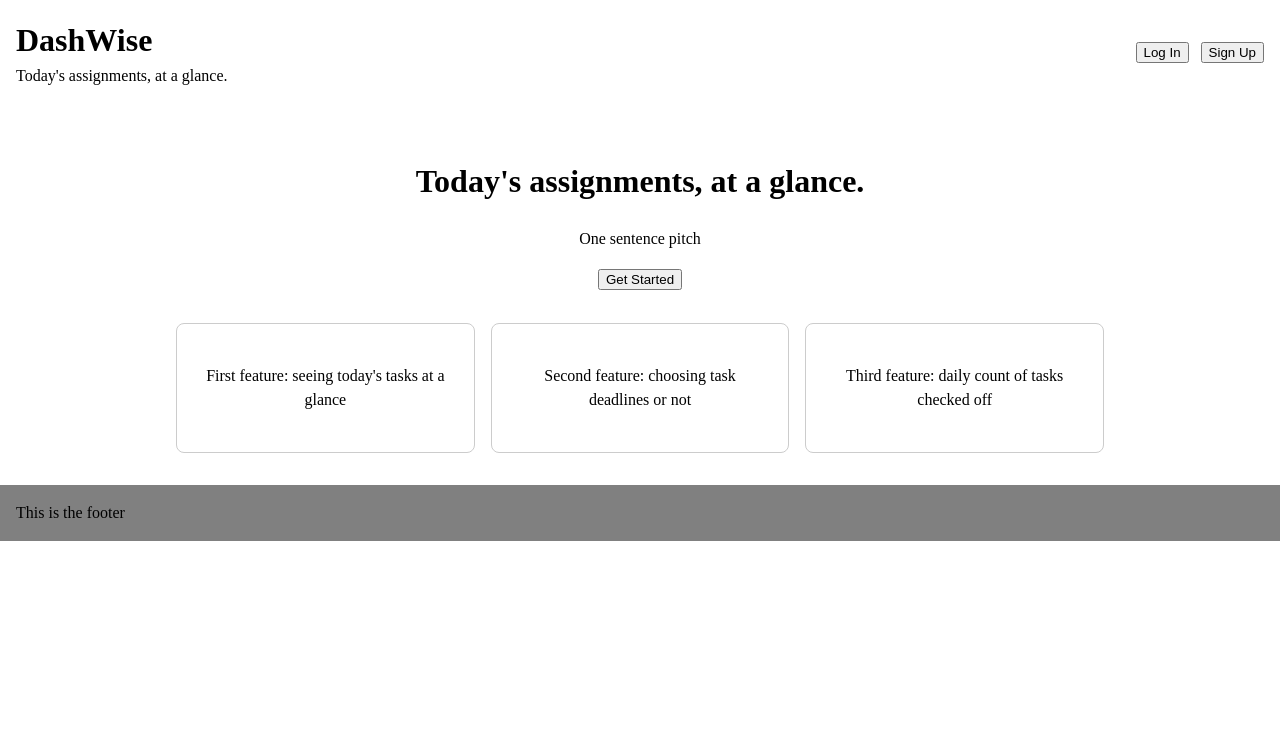
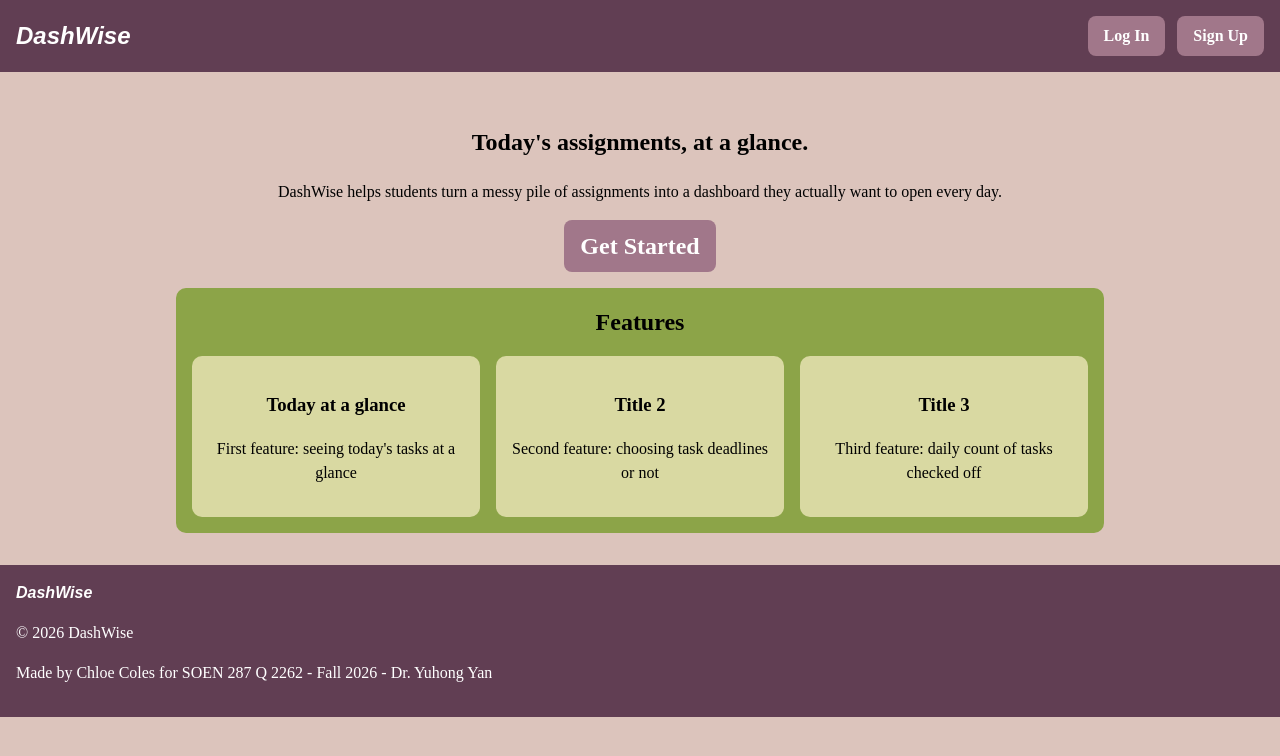
Before and after one commit to chloeco1es/SOEN287, a website: page public/index.html in a window 1280 px wide. Drawn offline with Linux system fonts and the light colour scheme; a web font is replaced by a local one.

Commit message:
Add brand colours, logo, button styles, and landing page content

```diff
--- a/public/css/styles.css
+++ b/public/css/styles.css
@@ -1,10 +1,22 @@
+:root {
+    --font-logo: "Sansita", sans-serif;
+
+    --color-1: #59465c;
+    --color-2: #a1778a;
+    --color-3: #613e53;
+    --color-4: #d9d9a2;
+    --color-5: #8ca448;
+    --color-6: #dcc4bc;
+
+    background-color: var(--color-6);
+}
+
 *, *::before, *::after {
     box-sizing: border-box;
 }
 
 body {
     margin: 0;
-    /* font-family: system-ui, sans-serif; */
     line-height: 1.5;
 }
 
@@ -15,6 +27,50 @@ header {
     align-items: center;
     gap: 1rem;
     padding: 1rem;
+    background-color: var(--color-3);
+    color: white;
+}
+
+.logo {
+    font-family: var(--font-logo);
+    font-weight: 800;
+    font-style: italic;
+    color: white;
+    text-decoration: none;
+}
+.logo-sm {
+    font-size: 1rem;
+}
+.logo-md {
+    font-size: 1.5rem;
+}
+.logo-lg {
+    font-size: 3rem;
+}
+
+.button {
+    display: inline-flex;
+    align-items: center;
+    justify-content: center;
+    padding: 0.5rem 1rem;
+    background-color: var(--color-2);
+    color: white;
+    text-decoration: none;
+    border: none;
+    border-radius: 8px;
+    font-weight: 600;
+}
+.button:hover {
+    filter: brightness(1.15);
+}
+.button-sm {
+    font-size: 1rem;
+}
+.button-md {
+    font-size: 1.25rem;
+}
+.button-lg {
+    font-size: 1.5rem;
 }
 
 header h1, header p {
@@ -27,27 +83,43 @@ nav {
 }
 
 main {
+    display: flex;
+    flex-direction: column;
+    gap: 1rem;
     max-width: 960px;
     margin: 0 auto;
     padding: 2rem 1rem;
     text-align: center;
 }
 
+.features {
+    display: flex;
+    flex-direction: column;
+    gap: 1rem;
+    padding: 1rem;
+    border-radius: 10px;
+    background-color: var(--color-5);
+}
+
+.features h2 {
+    margin: 0;
+}
+
 .cards {
     display: flex;
     flex-direction: column;
     gap: 1rem;
-    margin-top: 2rem;
 }
 
 .card {
-    padding: 1.5rem;
-    border: 1px solid #ccc;
-    border-radius: 8px;
+    padding: 1rem;
+    border-radius: 10px;
+    background-color: var(--color-4);
 }
 
 footer {
-    background-color: grey;
+    background-color: var(--color-3);
+    color: white;
     padding: 1rem;
 }
 
--- a/public/index.html
+++ b/public/index.html
@@ -4,38 +4,49 @@
         <meta charset="UTF-8">
         <meta name="viewport" content="width=device-width, initial-scale=1.0">
         <title>DashWise</title>
+
+        <!-- Sansita ExtraBold 800 Italic (logo) -->
+        <link href="https://fonts.googleapis.com/css2?family=Sansita:ital,wght@1,800&display=swap" rel="stylesheet">
+
         <link rel="stylesheet" href="css/styles.css">
     </head>
     <body>
         <header>
-            <div class="brand">
-                <h1>DashWise</h1>
-                <p>Today's assignments, at a glance.</p>
-            </div>
+            <a href="index.html" class="logo logo-md">DashWise</a>
             <nav>
-                <button>Log In</button>
-                <button>Sign Up</button>
+                <a href="login.html" class="button">Log In</a>
+                <a href="register.html" class="button">Sign Up</a>
             </nav>
         </header>
         <main>
-            <h1>Today's assignments, at a glance.</h1>
-            <p>One sentence pitch</p>
-            <button>Get Started</button>
-            <section>
+            <section class="hero">
+                <h1>Today's assignments, at a glance.</h1>
+                <p>DashWise helps students turn a messy pile of assignments into a dashboard they actually want to open every day.</p>
+                <a href="register.html" class="button button-lg">Get Started</a>
+            </section>
+            <section class="features">
+                <h2>Features</h2>
                 <div class="cards">
                     <article class="card">
+                        <h3>Today at a glance</h3>
                         <p>First feature: seeing today's tasks at a glance</p>
                     </article>
                     <article class="card">
+                        <h3>Title 2</h3>
                         <p>Second feature: choosing task deadlines or not</p>
                     </article>
                     <article class="card">
+                        <h3>Title 3</h3>
                         <p>Third feature: daily count of tasks checked off</p>
                     </article>
                 </div>
             </section>
         </main>
-        <footer>This is the footer</footer>
+        <footer>
+            <span class="logo logo-sm">DashWise</span>
+            <p>© 2026 DashWise</p>
+            <p>Made by Chloe Coles for SOEN 287 Q 2262 - Fall 2026 - Dr. Yuhong Yan</p>
+        </footer>
         <script src="js/main.js"></script>
     </body>
 </html>
```
